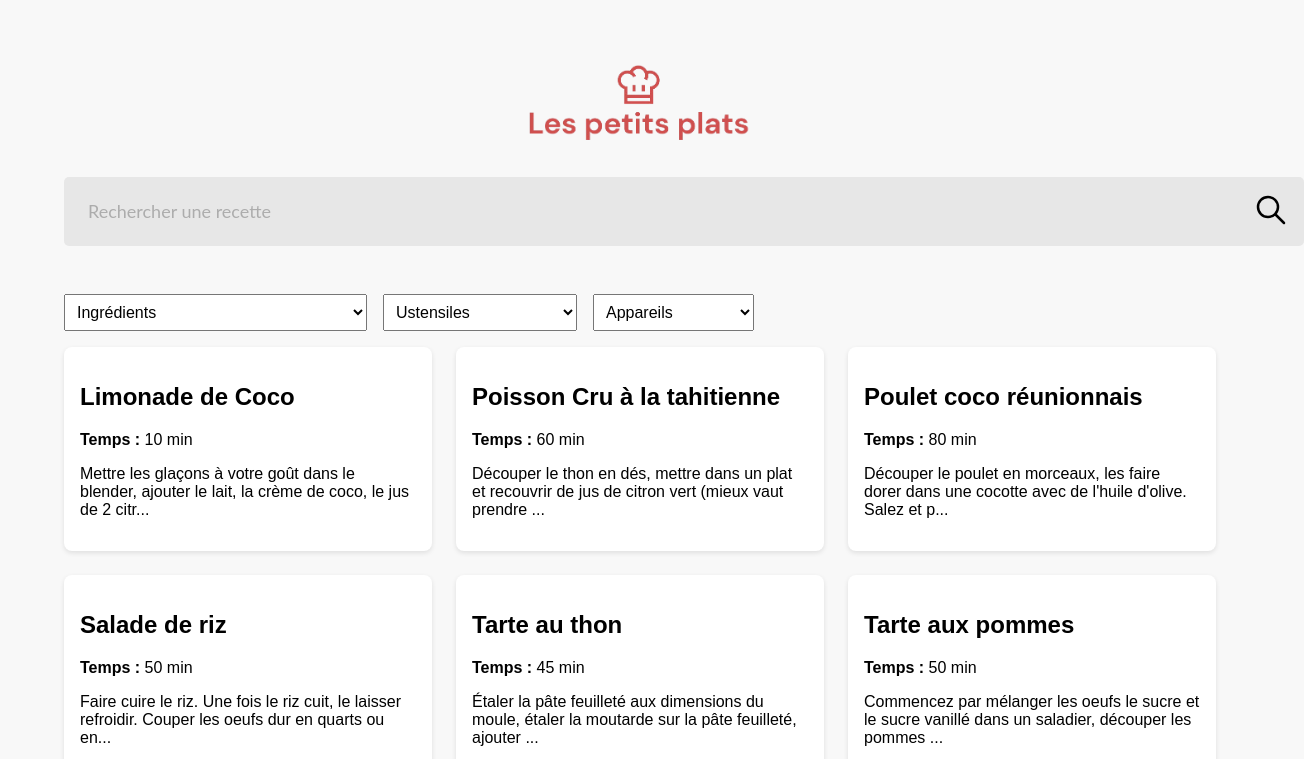
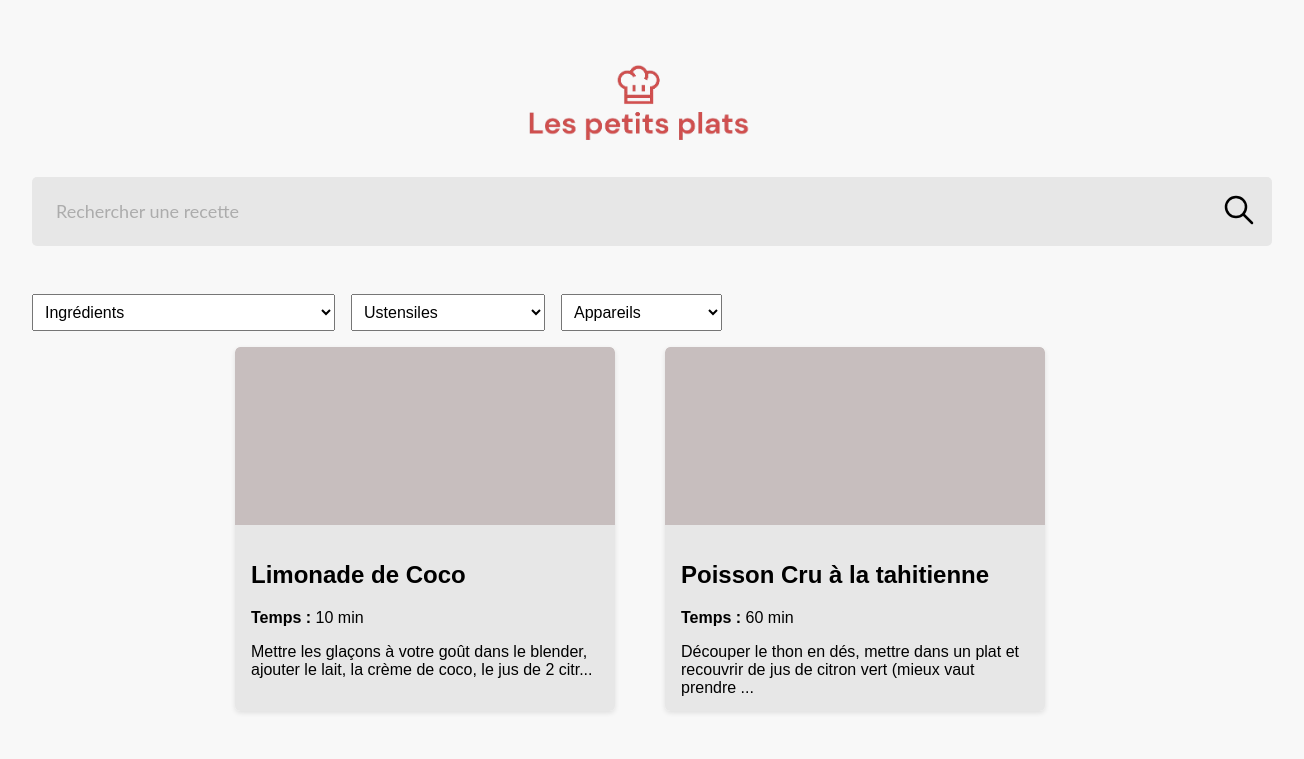
Before and after one commit to GaelleB/les-petits-plats, a React (Create React App) app: page / in a window 1280 px wide. Shown: the top 759 px of the page, 1304 px wide, since content can reach past the window. Built offline with nearby package versions, Linux system fonts and the light colour scheme.

Commit message:
css cards (taille, couleur, espace

```diff
--- a/src/components/RecipeCard.js
+++ b/src/components/RecipeCard.js
@@ -3,9 +3,12 @@ import React from "react";
 function RecipeCard({ recipe, onSelect }) {
     return (
         <div className="recipe-card" onClick={() => onSelect(recipe)}>
-            <h2>{recipe.name}</h2>
-            <p><strong>Temps :</strong> {recipe.time} min</p>
-            <p>{recipe.description.slice(0, 100)}...</p>
+            <div className="recipe-card-image"></div>
+            <div className="recipe-card-content">
+                <h2>{recipe.name}</h2>
+                <p><strong>Temps :</strong> {recipe.time} min</p>
+                <p>{recipe.description.slice(0, 100)}...</p>
+            </div>
         </div>
     );
 }
--- a/src/styles.css
+++ b/src/styles.css
@@ -6,9 +6,11 @@ body {
 }
 
 .app-container {
-    width: 90%;
-    max-width: 1200px;
+    width: 100%;
+    max-width: 1460px;
     margin: 0 auto;
+    padding: 0 2rem;
+    box-sizing: border-box;
 }
 
 header {
@@ -105,17 +107,37 @@ header {
 }
 
 .recipes-grid {
-    display: grid;
-    grid-template-columns: repeat(auto-fill, minmax(280px, 1fr));
-    gap: 1.5rem;
+    display: flex;
+    flex-wrap: wrap;
+    gap: 50px;
+    justify-content: center;
 }
 
 .recipe-card {
+    width: 380px;
+    height: 364px;
+    opacity: 1;
+    border-radius: 5px;
     background: white;
-    padding: 1rem;
-    border-radius: 8px;
+    padding: 0;
     box-shadow: 0 2px 5px rgba(0,0,0,0.1);
     cursor: pointer;
+    box-sizing: border-box;
+    overflow: hidden;
+}
+
+.recipe-card-image {
+    width: 380px;
+    height: 178px;
+    opacity: 1;
+    border-top-left-radius: 5px;
+    border-top-right-radius: 5px;
+    background: #C7BEBE;
+}
+
+.recipe-card-content {
+    padding: 1rem;
+    background: #E7E7E7;
 }
 
 .recipe-detail {
```
